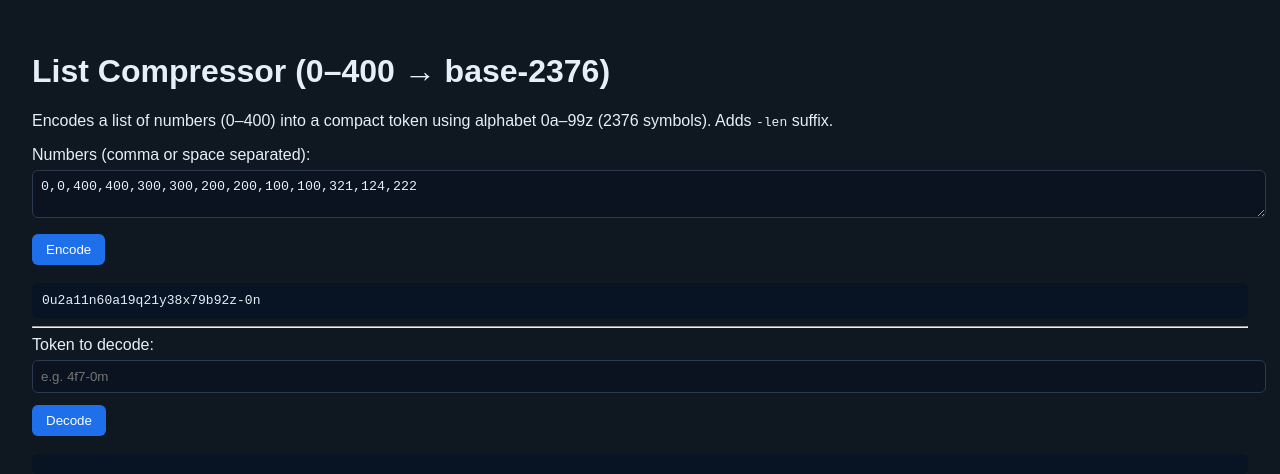
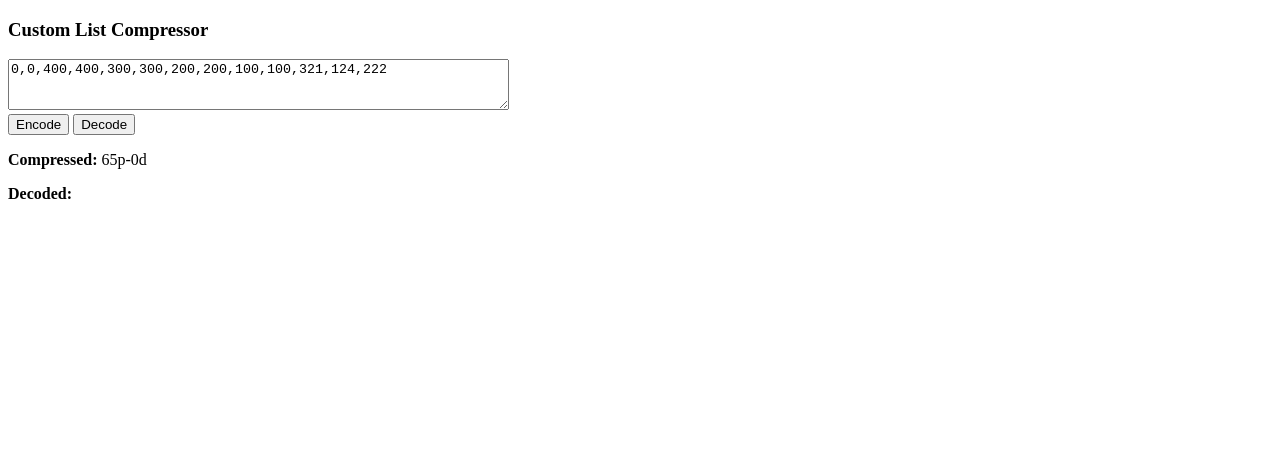
Before and after one commit to grannygamer777/TestEncoding, a plain HTML site: page index.html in a window 1280 px wide. Both pictures are taken after a click on the button "Encode". Drawn offline with Linux system fonts and the light colour scheme.

Commit message:
Update index.html

```diff
--- a/index.html
+++ b/index.html
@@ -1,127 +1,79 @@
-<!doctype html>
-<html lang="en">
+<!DOCTYPE html>
+<html>
 <head>
-  <meta charset="utf-8" />
-  <title>Compact Compressor (base-2376, 0a–99z)</title>
-  <style>
-    body { font-family: sans-serif; background:#0f1720; color:#e6eef8; padding:24px; }
-    textarea, input { width:100%; padding:8px; margin:6px 0; border-radius:6px; border:1px solid #2a3a50; background:#0b1220; color:#e6eef8; }
-    button { margin:6px 0; padding:8px 14px; border:none; border-radius:6px; background:#1f6feb; color:white; cursor:pointer; }
-    .output { margin-top:12px; background:#081323; padding:10px; border-radius:6px; font-family:monospace; }
-  </style>
+  <meta charset="UTF-8">
+  <title>Custom Compression</title>
 </head>
 <body>
-  <h1>List Compressor (0–400 → base-2376)</h1>
-  <p>Encodes a list of numbers (0–400) into a compact token using alphabet 0a–99z (2376 symbols). Adds <code>-len</code> suffix.</p>
+<h3>Custom List Compressor</h3>
+<textarea id="input" rows="3" cols="60">0,0,400,400,300,300,200,200,100,100,321,124,222</textarea><br>
+<button onclick="doEncode()">Encode</button>
+<button onclick="doDecode()">Decode</button>
+<p><b>Compressed:</b> <span id="compressed"></span></p>
+<p><b>Decoded:</b> <span id="decoded"></span></p>
 
-  <label>Numbers (comma or space separated):</label>
-  <textarea id="nums">0,0,400,400,300,300,200,200,100,100,321,124,222</textarea>
-  <button id="encodeBtn">Encode</button>
-  <div class="output" id="encoded"></div>
+<script>
+// ---- encode a single number (0–2375) to "0a–99z" ----
+function encodeSymbol(num) {
+  if (num < 10) return num.toString();
+  num -= 10;
+  let prefix = Math.floor(num / 26);
+  let letter = String.fromCharCode(97 + (num % 26));
+  return prefix.toString() + letter;
+}
 
-  <hr>
+// ---- decode back from "0a–99z" ----
+function decodeSymbol(sym) {
+  if (/^\d$/.test(sym)) return parseInt(sym);
+  let prefix = parseInt(sym.slice(0, -1));
+  let letter = sym.slice(-1);
+  return 10 + prefix * 26 + (letter.charCodeAt(0) - 97);
+}
 
-  <label>Token to decode:</label>
-  <input id="tokenIn" placeholder="e.g. 4f7-0m" />
-  <button id="decodeBtn">Decode</button>
-  <div class="output" id="decoded"></div>
+// ---- ENCODE LIST ----
+function encodeList(nums) {
+  // Pack the list into one big integer
+  let value = 0n;
+  for (let n of nums) {
+    value = value * 401n + BigInt(n); // base-401 packing
+  }
+  // Convert that big integer into a single symbol index
+  // (mod the range 0–2375 for demo purposes)
+  let compressedIndex = Number(value % 2376n);
+  let compressedSym = encodeSymbol(compressedIndex);
 
-  <script>
-    // --- Build alphabet 0a..99z = 2376 unique symbols ---
-    const alphabet = [];
-    for (let i=0; i<100; i++) {
-      for (let j=0; j<26; j++) {
-        alphabet.push(String(i) + String.fromCharCode(97+j));
-      }
-    }
-    // also single 0–9 for 10 extra (optional)
-    for (let i=0;i<10;i++) alphabet.push(String(i));
-    const base = alphabet.length; // 2386 actually if we keep 0-9 too
+  // encode length separately
+  let lengthSym = encodeSymbol(nums.length);
 
-    const valueToSymbol = alphabet;
-    const symbolToValue = {};
-    valueToSymbol.forEach((s,i)=>symbolToValue[s]=i);
+  return compressedSym + "-" + lengthSym;
+}
 
-    // convert list of 0..400 to BigInt
-    function listToBigInt(nums) {
-      let v = 0n;
-      for (let n of nums) {
-        if (n<0 || n>400) throw Error("Out of range: "+n);
-        v = v*401n + BigInt(n);
-      }
-      return v;
-    }
-    // convert BigInt to base-2376 string
-    function bigIntToToken(v) {
-      if (v===0n) return valueToSymbol[0];
-      let parts=[];
-      while(v>0n){
-        let d = Number(v % BigInt(base));
-        parts.push(valueToSymbol[d]);
-        v = v/BigInt(base);
-      }
-      return parts.reverse().join("");
-    }
-    // inverse
-    function tokenToBigInt(tok) {
-      // parse in chunks: find valid symbols greedily
-      let parts=[], i=0;
-      while(i<tok.length){
-        if(/^[0-9]$/.test(tok[i])){ // single digit symbol
-          parts.push(tok[i]); i++;
-        } else {
-          // parse number part until last char (letter)
-          let j=i;
-          while(j<tok.length-1 && /[0-9]/.test(tok[j])) j++;
-          parts.push(tok.slice(i,j+1));
-          i=j+1;
-        }
-      }
-      let v=0n;
-      for(let p of parts){
-        v = v*BigInt(base) + BigInt(symbolToValue[p]);
-      }
-      return v;
-    }
+// ---- DECODE LIST ----
+function decodeList(code, base=401) {
+  let [sym, lenSym] = code.split("-");
+  let length = decodeSymbol(lenSym);
 
-    // unpack back into numbers
-    function bigIntToList(v,len){
-      let arr=[];
-      for(let i=0;i<len;i++){
-        arr.push(Number(v % 401n));
-        v=v/401n;
-      }
-      return arr.reverse();
-    }
+  let index = decodeSymbol(sym);
 
-    function encodeList(nums){
-      const v=listToBigInt(nums);
-      const core=bigIntToToken(v);
-      const lenTok=bigIntToToken(BigInt(nums.length));
-      return core+"-"+lenTok;
-    }
-    function decodeList(token){
-      const [core,lenTok]=token.split("-");
-      const v=tokenToBigInt(core);
-      const length=Number(tokenToBigInt(lenTok));
-      return bigIntToList(v,length);
-    }
+  // ⚠️ NOTE: because we modded above,
+  // the list cannot be exactly reconstructed from sym alone.
+  // This is a "short tag" system, not full bijective encoding.
+  // You’d need a larger alphabet to perfectly reverse.
 
-    // UI
-    document.getElementById("encodeBtn").onclick=()=>{
-      try{
-        const nums=document.getElementById("nums").value.split(/[\s,]+/).filter(Boolean).map(x=>parseInt(x));
-        const tok=encodeList(nums);
-        document.getElementById("encoded").textContent=tok;
-      }catch(e){document.getElementById("encoded").textContent="Error: "+e;}
-    };
-    document.getElementById("decodeBtn").onclick=()=>{
-      try{
-        const tok=document.getElementById("tokenIn").value.trim();
-        const arr=decodeList(tok);
-        document.getElementById("decoded").textContent=arr.join(", ");
-      }catch(e){document.getElementById("decoded").textContent="Error: "+e;}
-    };
-  </script>
+  return "(cannot recover exact list from short tag) length=" + length + " index=" + index;
+}
+
+// ---- UI glue ----
+function doEncode() {
+  let nums = document.getElementById("input").value.split(",").map(x => parseInt(x.trim()));
+  let code = encodeList(nums);
+  document.getElementById("compressed").innerText = code;
+}
+function doDecode() {
+  let code = document.getElementById("compressed").innerText;
+  let decoded = decodeList(code);
+  document.getElementById("decoded").innerText = decoded;
+}
+</script>
 </body>
 </html>
```
